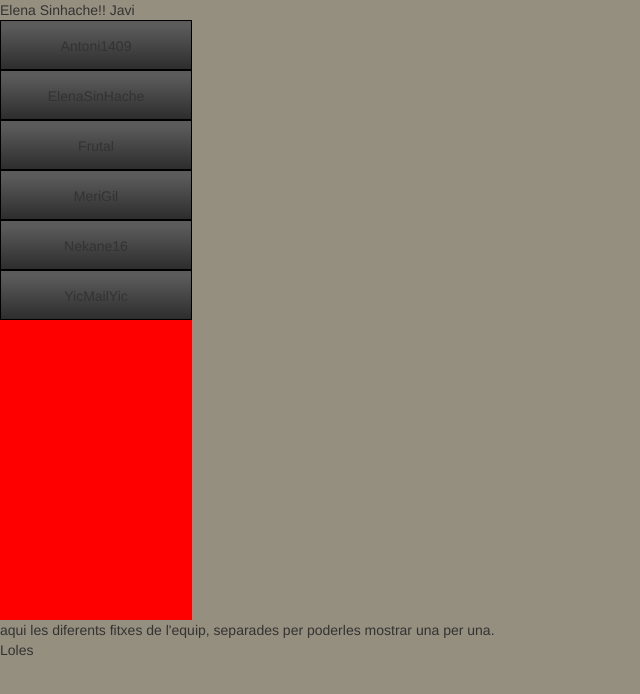
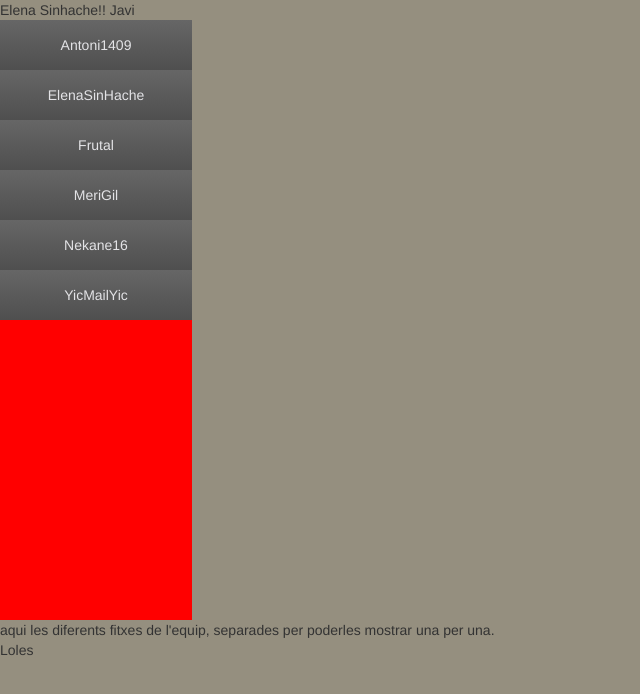
Before and after one commit to Frutal/Miniweb-nav, a plain HTML site: page index.html in a window 1280 px wide. Shown: the whole page, without its empty margins (0-640 px from the left). Drawn offline with Linux system fonts and the light colour scheme.

Commit message:
gradient

```diff
--- a/css/miniweb.css
+++ b/css/miniweb.css
@@ -24,16 +24,17 @@ nav {
     background-color: red;
 }
 .noms {
+    color: rgb(227, 227, 230);
     height: 50px;
     background-color: grey;
     line-height: 50px;
     text-align: center;
-    border: solid 1px black;
-background: -moz-linear-gradient(90deg, rgb(91, 91, 91) 11%, rgb(45, 45, 45) 100%);
-background: -webkit-linear-gradient(90deg, rgb(91, 91, 91) 11%, rgb(45, 45, 45) 100%);
-background: -o-linear-gradient(90deg, rgb(91, 91, 91) 11%, rgb(45, 45, 45) 100%);
-background: -ms-linear-gradient(90deg, rgb(91, 91, 91) 11%, rgb(45, 45, 45) 100%);
-background: linear-gradient(180deg, rgb(91, 91, 91) 11%, rgb(45, 45, 45) 100%);
+background: rgb(102, 102, 102);
+background: -moz-linear-gradient(90deg, rgb(102, 102, 102) 0%, rgb(79, 79, 79) 100%);
+background: -webkit-linear-gradient(90deg, rgb(102, 102, 102) 0%, rgb(79, 79, 79) 100%);
+background: -o-linear-gradient(90deg, rgb(102, 102, 102) 0%, rgb(79, 79, 79) 100%);
+background: -ms-linear-gradient(90deg, rgb(102, 102, 102) 0%, rgb(79, 79, 79) 100%);
+background: linear-gradient(180deg, rgb(102, 102, 102) 0%, rgb(79, 79, 79) 100%);
 
 }
 /* Final Nav CSS*/
```
